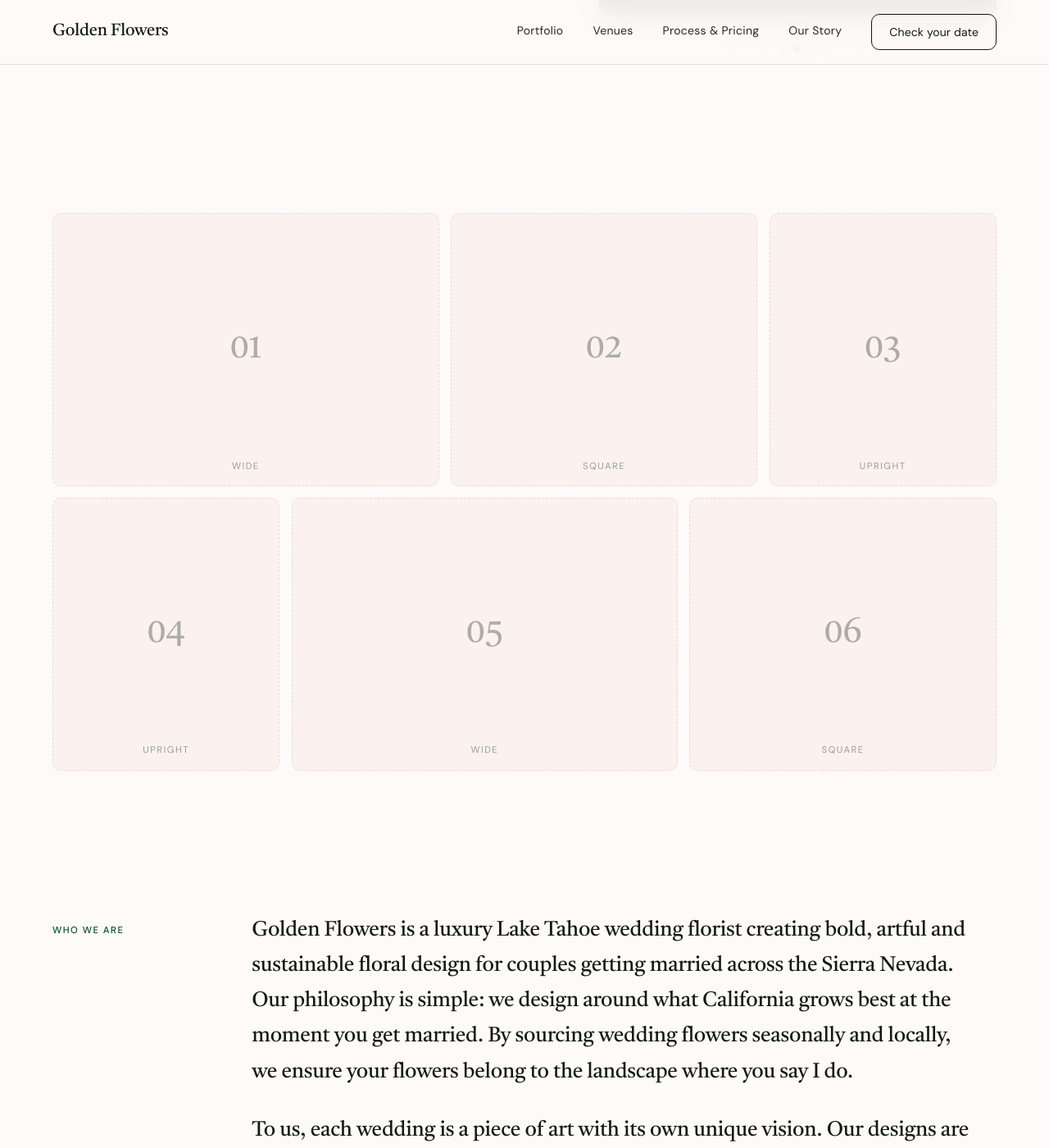
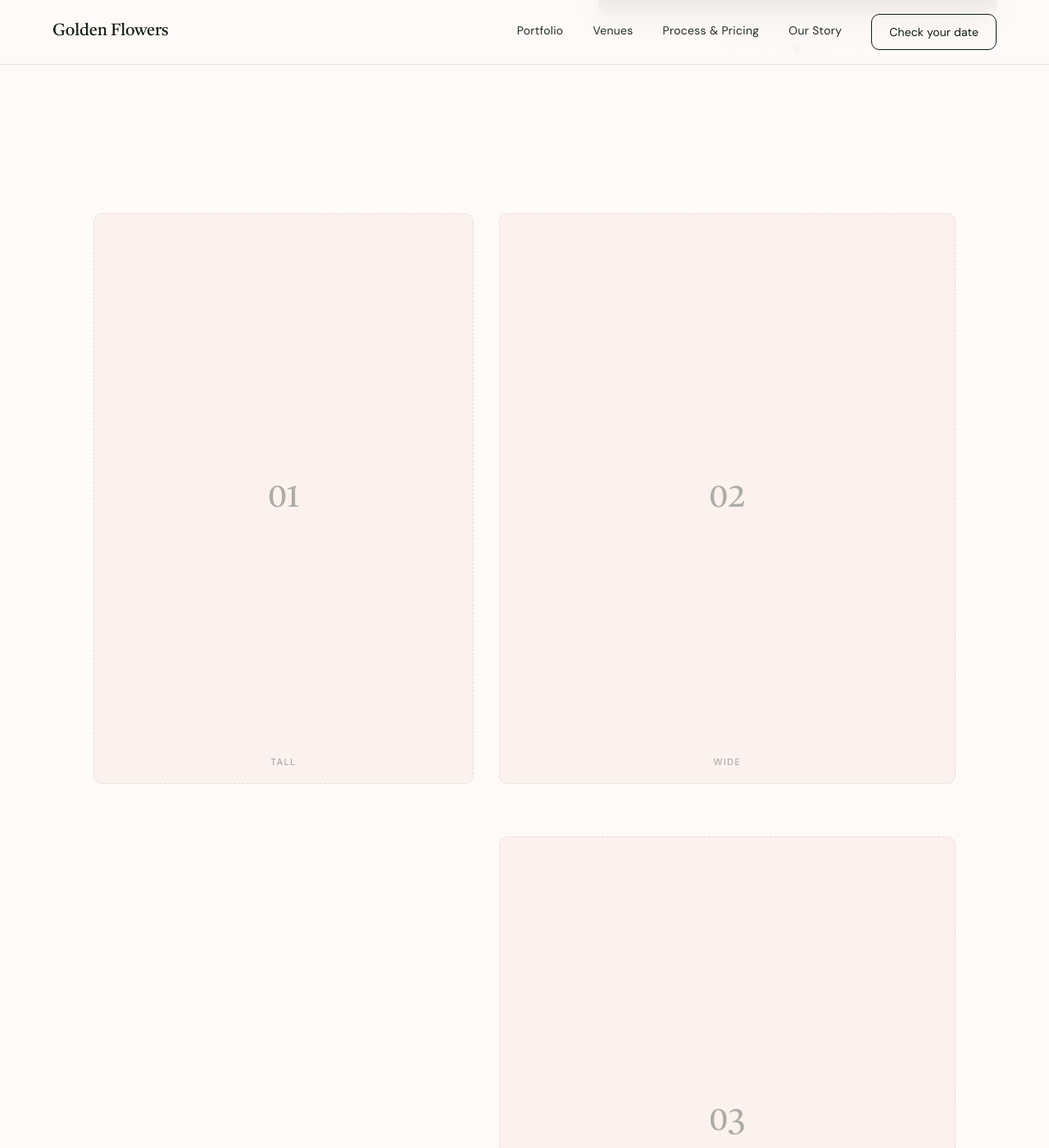
Before and after one commit to jshplhm/goldenflowers, a Jekyll site: the page built from index.md, in a window 1280 px wide and 1400 px high, scrolled down 695 px. Shown: the whole window at 82% size. Built offline with Jekyll 4.4.1, drawn with Linux system fonts in a browser that asks for light colours; some of the changed text lies outside the part shown; grey boxes are pictures that could not be loaded.

Commit message:
Two photographs across, never more, at unequal widths
Three and four across was wrong. At 1440 a third of the column is about
340px, and wedding photography at 340px stops doing the job it is there
to do. Two across, and the run is pulled in to 1180px against the page's
1500px: pictures want a margin that type does not.

The two are not equal width. The row is 2fr / 2.4fr and the tiles carry
2/3 and 4/5, which resolve to the same height because (2/3)/(4/5) is
exactly 2/2.4. So the tops line up and the bottoms line up while the
widths vary, and nothing has to be nudged to make it happen. Alternate
rows flip which side is wide. A single is the same grid with one tile in
it, so it inherits a column's width and its phone behaviour and only the
side needs saying.

Sixteen slots in runs of 5 / 3 / 3 / 3 + 2. Phone gets one per row at
2/3 throughout, because a ratio that keeps changing shape as you scroll
reads worse in a single column than one that does not.

Co-Authored-By: Claude Opus 5 <noreply@anthropic.com>

```diff
--- a/_includes/photo-band.html
+++ b/_includes/photo-band.html
@@ -1,31 +1,43 @@
 {%- comment -%}
-  A band of PLACEHOLDER photo slots. Outlined boxes only, no images: the
-  photographs are being chosen by hand (Josh, 2026-09-22).
+  A run of PLACEHOLDER photo slots. Outlined boxes, no images: the photographs
+  are being chosen by hand (Josh, 2026-09-22).
 
-  Each slot is numbered so a photograph can be named by its number, and carries
-  the shape its span produces at the fixed row height, so the choice can be made
-  against the frame the photo has to fill.
+  Two across, never more, with the occasional single. The two are NOT equal
+  width: the pair is 2fr / 2.4fr and the tiles carry 2/3 and 4/5, which resolve
+  to the same height because (2/3)/(4/5) is exactly 2/2.4. So the tops line up
+  and the bottoms line up while the widths vary, and the run never reads as a
+  column of identical slots. Alternate pairs flip which side is the wide one.
 
-  To fill one: replace the two spans inside the <figure> with an <img>, keep the
-  p5/p4/p3 class. The row height does the cropping, so object-position is the
-  only per-photo tuning that should ever be needed.
+  A single is the same grid with one tile in it, so it takes a pair column's
+  width and its phone behaviour without either being restated. Only the side
+  needs saying.
 
-  Params:  n     number of slots (3 or 6)
-           from  the number of the first slot in this band
+  To fill a slot: replace the two spans inside the <figure> with an <img> and
+  keep the row and tile classes. The aspect ratio does the cropping, so
+  object-position is the only per-photo tuning that should ever be needed.
+
+  Params:  rows  comma list of pair | solo-l | solo-r
+           from  the number of the first slot in this run
 {%- endcomment -%}
-{%- assign spans = "5,4,3,3,5,4" | split: "," -%}
-{%- if include.n == 3 -%}{%- assign spans = "5,4,3" | split: "," -%}{%- endif -%}
+{%- assign rowlist = include.rows | split: "," -%}
+{%- assign n = include.from -%}
+{%- assign pairs = 0 -%}
 <section class="pband">
-  {%- for s in spans -%}
-  {%- assign num = include.from | plus: forloop.index0 -%}
-  {%- case s -%}
-    {%- when "5" -%}{%- assign shape = "wide" -%}
-    {%- when "4" -%}{%- assign shape = "square" -%}
-    {%- else -%}{%- assign shape = "upright" -%}
-  {%- endcase -%}
-  <figure class="pslot p{{ s }}" aria-hidden="true">
-    <span class="pslot-n">{{ num | prepend: '0' | slice: -2, 2 }}</span>
-    <span class="pslot-s">{{ shape }}</span>
-  </figure>
+  {%- for r in rowlist -%}
+    {%- if r == "pair" -%}
+      {%- assign flip = pairs | modulo: 2 -%}
+      {%- assign pairs = pairs | plus: 1 -%}
+      <div class="pb-row{% if flip == 1 %} flip{% endif %}">
+        <figure class="pslot" aria-hidden="true"><span class="pslot-n">{{ n | prepend: '0' | slice: -2, 2 }}</span><span class="pslot-s">{% if flip == 1 %}wide{% else %}tall{% endif %}</span></figure>
+        {%- assign n = n | plus: 1 -%}
+        <figure class="pslot" aria-hidden="true"><span class="pslot-n">{{ n | prepend: '0' | slice: -2, 2 }}</span><span class="pslot-s">{% if flip == 1 %}tall{% else %}wide{% endif %}</span></figure>
+        {%- assign n = n | plus: 1 -%}
+      </div>
+    {%- else -%}
+      <div class="pb-row {{ r }}">
+        <figure class="pslot" aria-hidden="true"><span class="pslot-n">{{ n | prepend: '0' | slice: -2, 2 }}</span><span class="pslot-s">{% if r == "solo-r" %}wide{% else %}tall{% endif %}</span></figure>
+        {%- assign n = n | plus: 1 -%}
+      </div>
+    {%- endif -%}
   {%- endfor -%}
 </section>
--- a/assets/css/redesign.css
+++ b/assets/css/redesign.css
@@ -1952,32 +1952,51 @@ body.nav-hidden .venue-breadcrumb{top:0;}
 
 
 /* ---------- PHOTO BANDS ----------
-   Placeholder slots while the photographs are chosen by hand. One 12-column
-   grid with a fixed row height: spans 5/4/3 give a wide, a near-square and an
-   upright frame in every row, and because the row height is fixed the tops and
-   bottoms line up however the widths vary. Six-slot bands mirror the spans on
-   the second row (5-4-3 then 3-5-4) so the band does not read as two identical
-   rows stacked. See _includes/photo-band.html for how to fill one. */
-.pband{max-width:var(--content-max);margin:0 auto;
+   Placeholder slots while the photographs are chosen by hand.
+
+   Two across, never more, with the occasional single. The two are not equal
+   width: the row is 2fr / 2.4fr and the tiles carry 2/3 and 4/5. Those resolve
+   to the SAME height, because (2/3)/(4/5) is exactly 2/2.4 -- so the tops line
+   up and the bottoms line up while the widths vary, and nothing has to be
+   nudged to make it happen. Alternate rows flip which side is the wide one.
+   Three and four across were tried first and were wrong: at 1440 a third of
+   the column is about 340px, and wedding photography at 340px loses the thing
+   it is being shown for.
+
+   Narrower than the rest of the page on purpose (--pb-max against a 1500px
+   --content-max): pictures want a margin that type does not.
+
+   A single is the same grid with one tile in it, so it takes a column's width
+   and its phone behaviour for free; only the side needs saying. */
+:root{ --pb-max:1180px; }
+.pband{max-width:var(--pb-max);margin:0 auto;
   padding:var(--sp-m) var(--pad) var(--sp-s);
-  display:grid;grid-template-columns:repeat(12,1fr);gap:clamp(10px,1.1vw,18px);
-  grid-auto-rows:clamp(240px,26vw,420px);}
+  display:flex;flex-direction:column;gap:clamp(34px,5vw,72px);}
+.pb-row{display:grid;grid-template-columns:2fr 2.4fr;gap:clamp(20px,2.4vw,34px);align-items:start;}
+.pb-row > :nth-child(1){aspect-ratio:2/3;}
+.pb-row > :nth-child(2){aspect-ratio:4/5;}
+.pb-row.flip{grid-template-columns:2.4fr 2fr;}
+.pb-row.flip > :nth-child(1){aspect-ratio:4/5;}
+.pb-row.flip > :nth-child(2){aspect-ratio:2/3;}
+/* The odd one out. In column 2 it is the wide tile, so it takes 4/5. */
+.pb-row.solo-r > :first-child{grid-column:2;aspect-ratio:4/5;}
+.pb-row.solo-l > :first-child{grid-column:1;aspect-ratio:2/3;}
+
 .pslot{margin:0;position:relative;display:grid;place-items:center;
   border:1px dashed var(--line);border-radius:var(--r-img);background:var(--bg2);}
-.p5{grid-column:span 5;}
-.p4{grid-column:span 4;}
-.p3{grid-column:span 3;}
 .pslot-n{font-family:var(--d);font-size:var(--t-d2);line-height:1;color:var(--mute);opacity:.45;}
-.pslot-s{position:absolute;left:0;right:0;bottom:14px;text-align:center;
+.pslot-s{position:absolute;left:0;right:0;bottom:16px;text-align:center;
   font-size:var(--t-tag);letter-spacing:.13em;text-transform:uppercase;
   color:var(--mute);opacity:.55;}
-@media(max-width:860px){
-  .pband{grid-template-columns:repeat(6,1fr);grid-auto-rows:clamp(200px,42vw,330px);}
-  .p5,.p4,.p3{grid-column:span 3;}
-}
-@media(max-width:560px){
-  .pband{grid-auto-rows:clamp(240px,70vw,380px);}
-  .p5,.p4,.p3{grid-column:span 6;}
+
+/* Phone: one per row, so there are no columns to ratio and no side for a
+   single to sit on. The taller 2/3 everywhere reads better in a single column
+   than a 4/5 that keeps changing shape as you scroll. */
+@media(max-width:820px){
+  .pb-row,.pb-row.flip{grid-template-columns:1fr;}
+  .pb-row > :nth-child(1),.pb-row > :nth-child(2),
+  .pb-row.flip > :nth-child(1),.pb-row.flip > :nth-child(2),
+  .pb-row.solo-r > :first-child,.pb-row.solo-l > :first-child{aspect-ratio:2/3;grid-column:auto;}
 }
 
 /* ---------- VENUES, HOME ----------
--- a/index.md
+++ b/index.md
@@ -137,10 +137,10 @@ the moment one pale photo wants it and another does not, the machinery is here.
   </div>
 </header>
 
-<!-- PHOTOGRAPHS 01-06. Selected weddings used to sit here. It was three tiles
+<!-- PHOTOGRAPHS 01-05. Selected weddings used to sit here. It was three tiles
      driven by _data/home_work.yml; the photographs are being chosen by hand now,
      so these are numbered placeholders until they are picked. -->
-{% include photo-band.html n=6 from=1 %}
+{% include photo-band.html rows="pair,solo-r,pair" from=1 %}
 
 <!-- INTRO. After photographs, not before them. -->
 <div class="band-paper">
@@ -160,8 +160,8 @@ the moment one pale photo wants it and another does not, the machinery is here.
 </section>
 </div>
 
-<!-- PHOTOGRAPHS 07-12 -->
-{% include photo-band.html n=6 from=7 %}
+<!-- PHOTOGRAPHS 06-10 -->
+{% include photo-band.html rows="pair,pair,solo-l" from=6 %}
 
 <!-- PROCESS & PRICING -->
 {%- comment -%} Straight after the wedding previews, because "what does this
@@ -182,8 +182,8 @@ the bands are built on (see about/index.md), sections that share a background
 get a hairline. {%- endcomment -%}
 <hr class="hr-line">
 
-<!-- PHOTOGRAPHS 13-15 -->
-{% include photo-band.html n=3 from=13 %}
+<!-- PHOTOGRAPHS 11-13 -->
+{% include photo-band.html rows="pair,solo-r" from=11 %}
 
 <!-- FACTS. The eyebrow and the "We grow our own flowers..." headline are gone
      (Josh, 2026-09-22): the three claims say it themselves and the headline made
@@ -213,9 +213,9 @@ get a hairline. {%- endcomment -%}
   </div>
 </section>
 
-<!-- PHOTOGRAPHS 16-18. The "From our farm" full-bleed band used to sit around
+<!-- PHOTOGRAPHS 14-16. The "From our farm" full-bleed band used to sit around
      here. It was removed with the farming claim it carried. -->
-{% include photo-band.html n=3 from=16 %}
+{% include photo-band.html rows="pair,solo-l" from=14 %}
 
 <!-- TESTIMONIAL -->
 <section class="testi">
```
